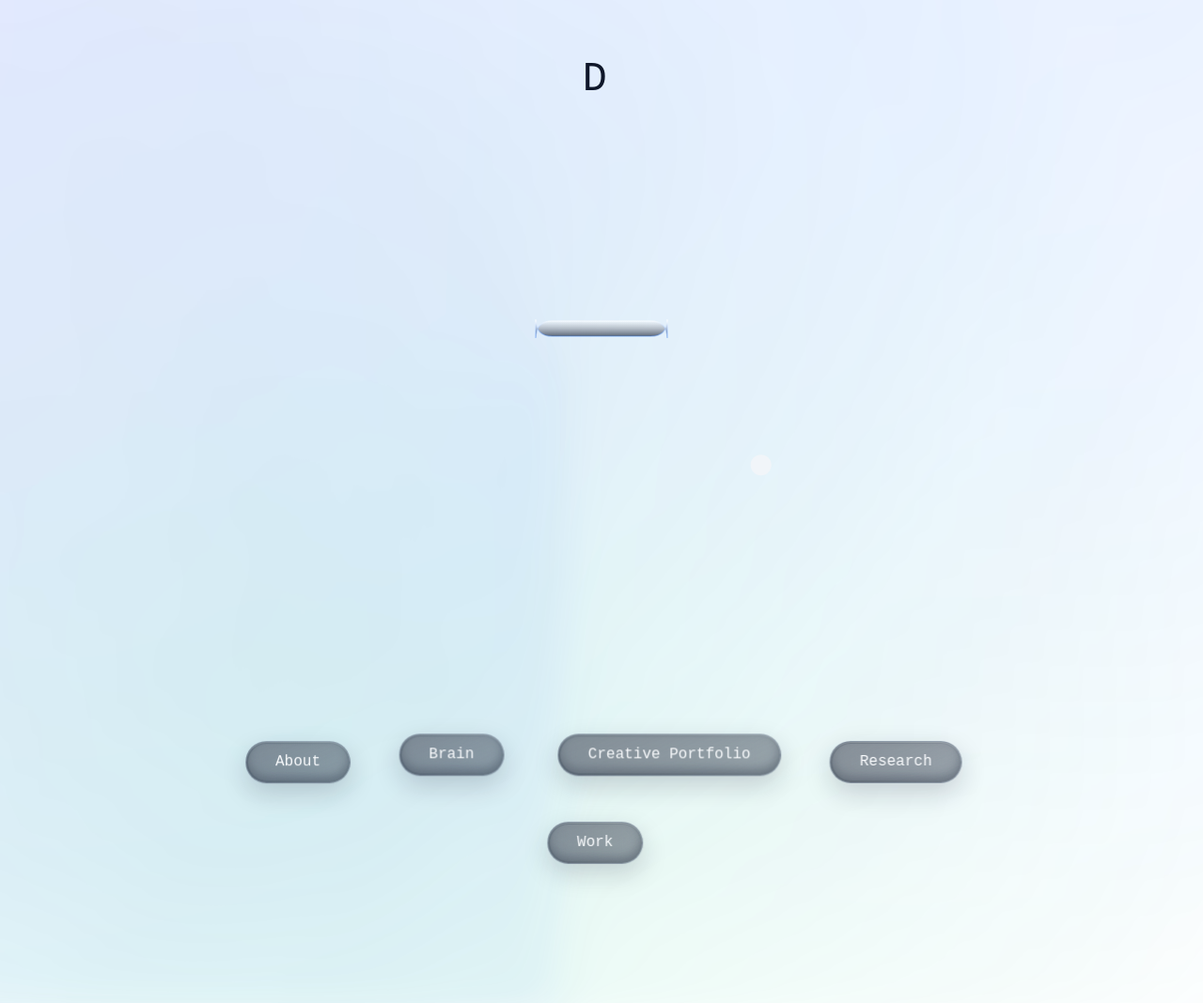
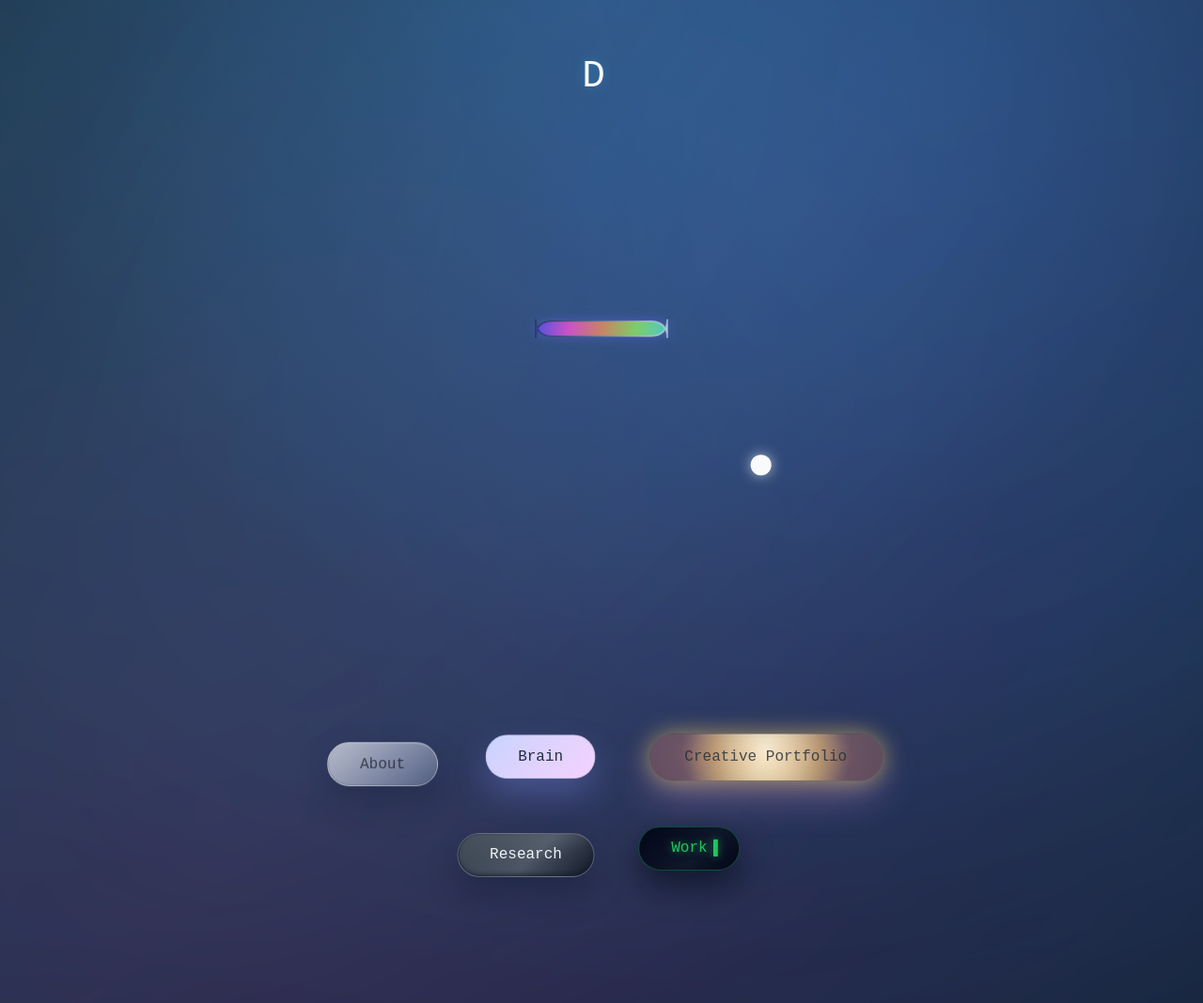
Before and after one commit to AE-BASOL/pong-portfolio, a website built with Vite: page index.html in a window 1280 px wide. Shown: the whole page at 94% size. Built offline with nearby package versions, Linux system fonts and the light colour scheme.

Commit message:
feat: refresh pong portfolio visuals

```diff
--- a/src/main.js
+++ b/src/main.js
@@ -18,7 +18,7 @@ const CONFIG = {
     'Welcome to my interactive portfolio.'
   ],
   canvas: {
-    background: '#0b1729',
+    background: '#030712',
     paddleWidth: 140,
     paddleHeight: 16,
     paddleOffset: 70,
@@ -26,6 +26,14 @@ const CONFIG = {
     ballRadius: 11,
     ballSpeed: 5.6
   }
+};
+
+const BUTTON_THEMES = {
+  About: 'target-link--about',
+  Brain: 'target-link--brain',
+  'Creative Portfolio': 'target-link--creative',
+  Research: 'target-link--research',
+  Work: 'target-link--work'
 };
 
 const canvas = document.getElementById('game');
@@ -43,7 +51,8 @@ const paddle = {
   height: paddleHeight,
   x: canvas.width / 2 - paddleWidth / 2,
   y: paddleOffset,
-  targetX: null
+  targetX: null,
+  glowIntensity: 0
 };
 
 const ball = {
@@ -87,7 +96,8 @@ function buildTargetsNav() {
 
   targetEntries.forEach(([label, url], index) => {
     const link = document.createElement('a');
-    link.className = 'target-link';
+    const themeClass = BUTTON_THEMES[label];
+    link.className = `target-link ${themeClass ?? ''}`.trim();
     link.href = url;
     link.textContent = label;
     link.addEventListener('click', (event) => {
@@ -180,7 +190,7 @@ function drawRoundedRectPath(context, x, y, width, height, radius) {
   context.closePath();
 }
 
-function drawPaddle() {
+function drawPaddle(time) {
   const radius = 18;
   const x = paddle.x;
   const y = paddle.y;
@@ -189,19 +199,27 @@ function drawPaddle() {
   ctx.save();
   drawRoundedRectPath(ctx, x, y, width, height, radius);
 
-  const gradientFill = ctx.createLinearGradient(x, y, x, y + height);
-  gradientFill.addColorStop(0, 'rgba(248, 250, 252, 0.45)');
-  gradientFill.addColorStop(1, 'rgba(15, 23, 42, 0.7)');
+  // Animate a shifting rainbow gradient along the paddle width.
+  const seconds = (time || performance.now()) / 1000;
+  const gradientFill = ctx.createLinearGradient(x, y, x + width, y + height);
+  const hueStart = (seconds * 48) % 360;
+  for (let i = 0; i <= 4; i += 1) {
+    const hue = (hueStart + i * 72) % 360;
+    gradientFill.addColorStop(i / 4, `hsla(${hue}, 80%, 62%, 0.85)`);
+  }
 
   ctx.fillStyle = gradientFill;
-  ctx.globalAlpha = 0.9;
+  ctx.shadowBlur = 12 + paddle.glowIntensity * 28;
+  ctx.shadowColor = `hsla(${hueStart}, 85%, 68%, ${0.55 + paddle.glowIntensity * 0.35})`;
+  ctx.globalAlpha = 0.95;
   ctx.fill();
 
-  const outline = ctx.createLinearGradient(x, y, x, y + height);
-  outline.addColorStop(0, 'rgba(255, 255, 255, 0.55)');
-  outline.addColorStop(1, 'rgba(59, 130, 246, 0.35)');
+  // Soft outline to anchor the paddle against the dark background.
+  const outline = ctx.createLinearGradient(x, y, x + width, y + height);
+  outline.addColorStop(0, 'rgba(15, 23, 42, 0.4)');
+  outline.addColorStop(1, 'rgba(226, 232, 240, 0.55)');
 
-  ctx.lineWidth = 1.5;
+  ctx.lineWidth = 1.8;
   ctx.strokeStyle = outline;
   ctx.globalAlpha = 1;
   ctx.stroke();
@@ -209,10 +227,14 @@ function drawPaddle() {
 }
 
 function drawBall() {
+  ctx.save();
   ctx.beginPath();
-  ctx.fillStyle = '#f1f5f9';
+  ctx.fillStyle = '#f8fafc';
+  ctx.shadowBlur = 14;
+  ctx.shadowColor = 'rgba(248, 250, 252, 0.65)';
   ctx.arc(ball.x, ball.y, ball.radius, 0, Math.PI * 2);
   ctx.fill();
+  ctx.restore();
 }
 
 function animateTargets(dt) {
@@ -292,6 +314,7 @@ function handlePaddleCollision() {
     ball.dx = speed * Math.sin(bounceAngle);
     ball.dy = Math.abs(speed * Math.cos(bounceAngle));
     ball.y = paddle.y + paddle.height + ball.radius + 1;
+    paddle.glowIntensity = 1; // Intensify glow when the ball hits the paddle.
   }
 }
 
@@ -342,6 +365,10 @@ function update(dt) {
   updatePaddleFromKeyboard();
   updatePaddleFromMouse();
 
+  if (paddle.glowIntensity > 0) {
+    paddle.glowIntensity = Math.max(0, paddle.glowIntensity - (dt || 16.67) / 680);
+  }
+
   if (!ball.launched) {
     return;
   }
@@ -361,9 +388,9 @@ function update(dt) {
   }
 }
 
-function render() {
+function render(time) {
   ctx.clearRect(0, 0, canvas.width, canvas.height);
-  drawPaddle();
+  drawPaddle(time);
   drawBall();
 }
 
@@ -372,7 +399,7 @@ function loop(timestamp = 0) {
   lastTime = timestamp;
   animateTargets(dt || 16.67);
   update(dt);
-  render();
+  render(timestamp);
   requestAnimationFrame(loop);
 }
 
--- a/src/style.css
+++ b/src/style.css
@@ -1,12 +1,12 @@
 :root {
-  color-scheme: light;
+  color-scheme: dark;
   font-family: 'IBM Plex Mono', 'Fira Code', 'Source Code Pro', monospace;
-  color: #0f172a;
-  --accent: #2563eb;
-  --surface: #0f172a;
-  --surface-soft: rgba(15, 23, 42, 0.88);
-  --surface-muted: rgba(15, 23, 42, 0.72);
-  --muted: #475569;
+  color: #e2e8f0;
+  --text-primary: #e2e8f0;
+  --text-muted: #a5b4fc;
+  --bg-base: #030712;
+  --bg-alt: #0b1120;
+  --accent: #38bdf8;
 }
 
 * {
@@ -21,36 +21,54 @@ body {
   align-items: center;
   justify-content: flex-start;
   padding: clamp(7rem, 22vh, 12rem) clamp(1.25rem, 4vw, 4.5rem) clamp(3.5rem, 12vh, 6rem);
-  background: #ffffff;
-  color: inherit;
+  background: radial-gradient(circle at top, rgba(56, 189, 248, 0.18), transparent 55%),
+    radial-gradient(circle at 65% 20%, rgba(79, 70, 229, 0.16), transparent 60%),
+    var(--bg-base);
+  color: var(--text-primary);
   position: relative;
-  overflow-x: hidden;
+  overflow: hidden;
 }
 
 .ambient {
   position: fixed;
-  inset: -36vh -42vw;
-  background:
-    radial-gradient(circle at 18% 22%, rgba(99, 102, 241, 0.14), transparent 58%),
-    radial-gradient(circle at 74% 18%, rgba(59, 130, 246, 0.12), transparent 55%),
-    radial-gradient(circle at 38% 78%, rgba(16, 185, 129, 0.12), transparent 60%),
-    conic-gradient(from 180deg at 50% 50%, rgba(37, 99, 235, 0.06), transparent 65%);
-  animation: ambient-drift 28s ease-in-out infinite alternate;
-  filter: blur(24px) saturate(120%);
-  opacity: 0.92;
+  inset: -40vh -50vw;
   pointer-events: none;
   z-index: 0;
+  overflow: hidden;
+}
+
+/* Layered, slow-moving abstract shapes for the background */
+.ambient::before,
+.ambient::after {
+  content: '';
+  position: absolute;
+  inset: -10%;
+  background: radial-gradient(circle at 20% 30%, rgba(94, 234, 212, 0.18), transparent 55%),
+    radial-gradient(circle at 75% 25%, rgba(129, 140, 248, 0.22), transparent 58%),
+    radial-gradient(circle at 40% 80%, rgba(244, 114, 182, 0.16), transparent 65%);
+  filter: blur(40px) saturate(120%);
+  animation: ambient-drift 48s ease-in-out infinite alternate;
+}
+
+.ambient::after {
+  background: radial-gradient(circle at 60% 30%, rgba(56, 189, 248, 0.18), transparent 52%),
+    radial-gradient(circle at 25% 70%, rgba(59, 130, 246, 0.22), transparent 60%),
+    radial-gradient(circle at 80% 60%, rgba(14, 116, 144, 0.18), transparent 65%);
+  animation-duration: 64s;
+  animation-delay: -18s;
+  mix-blend-mode: screen;
+  opacity: 0.85;
 }
 
 @keyframes ambient-drift {
   0% {
-    transform: translate3d(-3%, -2%, 0) scale(1.02) rotate(0.5deg);
+    transform: translate3d(-4%, -3%, 0) scale(1.05) rotate(0.5deg);
   }
   50% {
-    transform: translate3d(1.6%, 1.5%, 0) scale(1.05) rotate(-0.75deg);
+    transform: translate3d(3%, 2%, 0) scale(1.1) rotate(-0.65deg);
   }
   100% {
-    transform: translate3d(3.2%, 2.7%, 0) scale(1.01) rotate(0.9deg);
+    transform: translate3d(6%, 5%, 0) scale(1.03) rotate(0.9deg);
   }
 }
 
@@ -71,26 +89,27 @@ body {
   left: 50%;
   transform: translateX(-50%);
   width: auto;
-  max-width: none;
   margin: 0;
-  font-size: clamp(1.65rem, 3.4vw, 2.85rem);
+  font-size: clamp(1.75rem, 3.6vw, 3rem);
   text-align: center;
-  letter-spacing: 0.035em;
-  color: var(--surface);
+  letter-spacing: 0.04em;
+  color: #f8fafc;
   min-height: 3.2rem;
   display: flex;
-  flex-wrap: wrap;
   align-items: center;
   justify-content: center;
   padding: 0 clamp(2.8rem, 11vw, 7.5rem);
   z-index: 2;
-  line-height: 1.32;
+  line-height: 1.2;
+  white-space: nowrap;
+  overflow: hidden;
+  text-shadow: 0 0 12px rgba(56, 189, 248, 0.35);
 }
 
 .typewriter::after {
   content: '|';
   display: inline-block;
-  margin-left: 0.2rem;
+  margin-left: 0.35rem;
   width: 0.6rem;
   color: var(--accent);
   animation: blink 1.1s steps(1) infinite;
@@ -119,11 +138,11 @@ body {
 
 #game {
   width: 720px;
+  max-width: min(720px, 100%);
   display: block;
   margin: 0 auto;
   background: transparent;
   border: none;
-  box-shadow: none;
 }
 
 #targets {
@@ -141,19 +160,12 @@ body {
   display: inline-flex;
   align-items: center;
   justify-content: center;
-  padding: 0.78rem 1.95rem;
-  border-radius: 1.5rem;
+  padding: 0.85rem 2.1rem;
+  border-radius: 1.6rem;
   font-size: 1rem;
   text-decoration: none;
   color: #f8fafc;
-  background: linear-gradient(150deg, rgba(15, 23, 42, 0.55), rgba(30, 41, 59, 0.4));
-  border: 1px solid rgba(148, 163, 184, 0.38);
-  backdrop-filter: blur(20px);
-  box-shadow:
-    inset 0 1px 0 rgba(255, 255, 255, 0.16),
-    inset 0 -6px 12px rgba(15, 23, 42, 0.35),
-    0 10px 28px rgba(15, 23, 42, 0.18);
-  transition: transform 0.35s ease, box-shadow 0.35s ease, background 0.35s ease, color 0.35s ease;
+  transition: transform 0.35s ease, filter 0.35s ease, box-shadow 0.35s ease, background 0.35s ease;
   --hover-lift: 0px;
   --hover-scale: 1;
   --float-x: 0px;
@@ -166,37 +178,162 @@ body {
       0
     )
     scale(var(--hover-scale));
-}
-
-.target-link::after {
-  content: '';
-  position: absolute;
-  inset: 2px;
-  border-radius: inherit;
-  background: linear-gradient(160deg, rgba(255, 255, 255, 0.18), rgba(148, 163, 184, 0));
-  opacity: 0.75;
-  pointer-events: none;
+  box-shadow: 0 10px 34px rgba(8, 47, 73, 0.22);
+  overflow: hidden;
 }
 
 .target-link:hover,
 .target-link:focus-visible {
-  --hover-lift: 6px;
-  --hover-scale: 1.02;
-  box-shadow:
-    inset 0 1px 0 rgba(255, 255, 255, 0.2),
-    inset 0 -6px 12px rgba(59, 130, 246, 0.28),
-    0 18px 44px rgba(37, 99, 235, 0.28),
-    0 0 30px rgba(59, 130, 246, 0.35);
-  background: linear-gradient(150deg, rgba(37, 99, 235, 0.58), rgba(30, 41, 59, 0.4));
+  --hover-lift: 9px;
+  --hover-scale: 1.06;
+  filter: brightness(1.1);
+}
+
+/* About: frosted glass */
+.target-link--about {
+  background: linear-gradient(135deg, rgba(241, 245, 249, 0.55), rgba(148, 163, 184, 0.3));
+  color: #0f172a;
+  border: 1px solid rgba(255, 255, 255, 0.4);
+  backdrop-filter: blur(26px) saturate(140%);
+  box-shadow: inset 0 1px 0 rgba(255, 255, 255, 0.35), 0 18px 36px rgba(15, 23, 42, 0.28);
+}
+
+.target-link--about::before {
+  content: '';
+  position: absolute;
+  inset: 1px;
+  border-radius: inherit;
+  background: linear-gradient(150deg, rgba(255, 255, 255, 0.35), rgba(148, 163, 184, 0.08));
+  opacity: 0.8;
+  pointer-events: none;
+}
+
+/* Brain: lo-fi pastel gradient with texture */
+.target-link--brain {
+  background: linear-gradient(135deg, #c7d2fe, #f5d0fe);
+  color: #1e293b;
+  border: 1px solid rgba(148, 163, 184, 0.4);
+  box-shadow: 0 16px 34px rgba(129, 140, 248, 0.32);
+}
+
+.target-link--brain::before {
+  content: '';
+  position: absolute;
+  inset: 0;
+  border-radius: inherit;
+  background: repeating-linear-gradient(
+      125deg,
+      rgba(255, 255, 255, 0.2) 0px,
+      rgba(255, 255, 255, 0.2) 2px,
+      rgba(255, 255, 255, 0.08) 2px,
+      rgba(255, 255, 255, 0.08) 4px
+    );
+  mix-blend-mode: soft-light;
+  opacity: 0.4;
+  pointer-events: none;
+}
+
+/* Creative Portfolio: glowing orb */
+.target-link--creative {
+  border-radius: 999px;
+  padding: 1rem 2.35rem;
+  background: radial-gradient(circle at 50% 38%, rgba(255, 255, 255, 0.85), rgba(254, 215, 170, 0.4) 45%, rgba(240, 171, 252, 0.1) 70%),
+    radial-gradient(circle at 50% 50%, rgba(251, 191, 36, 0.75), rgba(249, 115, 22, 0.2) 65%);
+  color: #1f2937;
+  text-shadow: 0 0 18px rgba(249, 115, 22, 0.55);
+  box-shadow: 0 0 25px rgba(252, 211, 77, 0.55), 0 18px 42px rgba(240, 171, 252, 0.28);
+  animation: orb-pulse 5s ease-in-out infinite;
+}
+
+.target-link--creative::before {
+  content: '';
+  position: absolute;
+  inset: -20%;
+  border-radius: inherit;
+  background: radial-gradient(circle, rgba(255, 244, 199, 0.4), transparent 70%);
+  filter: blur(18px);
+  animation: orb-ambient 6s ease-in-out infinite;
+  pointer-events: none;
+}
+
+@keyframes orb-pulse {
+  0%,
+  100% {
+    box-shadow: 0 0 25px rgba(252, 211, 77, 0.55), 0 18px 42px rgba(240, 171, 252, 0.28);
+  }
+  50% {
+    box-shadow: 0 0 36px rgba(252, 211, 77, 0.8), 0 22px 54px rgba(240, 171, 252, 0.4);
+  }
+}
+
+@keyframes orb-ambient {
+  0%,
+  100% {
+    opacity: 0.55;
+    transform: scale(0.96);
+  }
+  50% {
+    opacity: 0.85;
+    transform: scale(1.05);
+  }
+}
+
+/* Research: metallic industrial */
+.target-link--research {
+  background: linear-gradient(135deg, #1f2937, #4b5563 55%, #111827 100%);
+  border: 1px solid rgba(148, 163, 184, 0.45);
+  color: #f1f5f9;
+  box-shadow: inset 0 1px 0 rgba(255, 255, 255, 0.1), inset 0 -2px 4px rgba(17, 24, 39, 0.7),
+    0 18px 32px rgba(15, 23, 42, 0.35);
+}
+
+.target-link--research::before {
+  content: '';
+  position: absolute;
+  inset: 1px;
+  border-radius: inherit;
+  background: linear-gradient(160deg, rgba(209, 213, 219, 0.25), rgba(59, 130, 246, 0) 65%);
+  opacity: 0.85;
+  pointer-events: none;
+}
+
+/* Work: terminal inspired */
+.target-link--work {
+  background: linear-gradient(135deg, #020617, #0f172a 60%, #020617 100%);
+  border: 1px solid rgba(34, 197, 94, 0.32);
+  color: #22c55e;
+  font-family: 'Source Code Pro', 'IBM Plex Mono', monospace;
+  text-shadow: 0 0 8px rgba(34, 197, 94, 0.6);
+  box-shadow: 0 16px 34px rgba(3, 7, 18, 0.6);
+}
+
+.target-link--work::after {
+  content: '▌';
+  position: absolute;
+  right: 1.1rem;
+  animation: cursor-flash 1.2s steps(1) infinite;
+  opacity: 0;
+}
+
+.target-link--work:hover::after,
+.target-link--work:focus-visible::after {
+  opacity: 1;
+}
+
+@keyframes cursor-flash {
+  0%,
+  50% {
+    opacity: 1;
+  }
+  51%,
+  100% {
+    opacity: 0;
+  }
 }
 
 .target-link--hit {
-  box-shadow:
-    inset 0 1px 0 rgba(255, 255, 255, 0.22),
-    inset 0 -8px 16px rgba(59, 130, 246, 0.4),
-    0 0 36px rgba(37, 99, 235, 0.48),
-    0 18px 44px rgba(37, 99, 235, 0.34);
-  background: linear-gradient(150deg, rgba(59, 130, 246, 0.75), rgba(30, 64, 175, 0.46));
+  filter: brightness(1.2) saturate(1.15);
+  box-shadow: 0 0 36px rgba(56, 189, 248, 0.48), 0 18px 50px rgba(37, 99, 235, 0.34);
 }
 
 .target-link--dodge {
@@ -216,6 +353,7 @@ body {
 
   .typewriter {
     padding: 0 clamp(1.4rem, 10vw, 3.4rem);
+    font-size: clamp(1.6rem, 6vw, 2.2rem);
   }
 }
 
@@ -224,10 +362,6 @@ body {
     padding: clamp(5.4rem, 30vh, 8.4rem) clamp(0.85rem, 8vw, 1.4rem) clamp(2.2rem, 22vh, 3.6rem);
   }
 
-    .typewriter {
-      font-size: clamp(1.45rem, 7vw, 2.05rem);
-    }
-
   .target-link {
     padding: 0.7rem 1.35rem;
   }
--- a/src/typewriter.js
+++ b/src/typewriter.js
@@ -1,6 +1,43 @@
 const DEFAULT_SPEED = 80;
 const DELETE_SPEED = 45;
 const PAUSE_BETWEEN = 1400;
+const MIN_SCALE = 0.72;
+
+function setupLayout(element, phrases) {
+  if (!phrases.length) return () => {};
+  const longest = phrases.reduce((acc, phrase) => (phrase.length > acc.length ? phrase : acc), '');
+
+  const previous = element.textContent;
+  element.textContent = longest;
+
+  const computed = getComputedStyle(element);
+  const baseFontSize = parseFloat(computed.fontSize);
+  const width = Math.ceil(element.scrollWidth);
+
+  element.dataset.baseFontSize = baseFontSize.toString();
+  element.dataset.baseWidth = width.toString();
+  element.style.width = `${width}px`;
+
+  element.textContent = previous;
+
+  function updateScale() {
+    const baseWidth = Number(element.dataset.baseWidth);
+    const baseSize = Number(element.dataset.baseFontSize);
+    if (!baseWidth || !baseSize) return;
+
+    const margin = 40;
+    const available = Math.max(180, window.innerWidth - margin * 2);
+    const scale = Math.min(1, available / baseWidth);
+    const clampedScale = Math.max(MIN_SCALE, scale);
+    element.style.fontSize = `${(baseSize * clampedScale).toFixed(2)}px`;
+    element.style.width = `${baseWidth * clampedScale}px`;
+  }
+
+  updateScale();
+  window.addEventListener('resize', updateScale);
+
+  return () => window.removeEventListener('resize', updateScale);
+}
 
 /**
  * Creates a looping typewriter effect on the provided element.
@@ -8,6 +45,7 @@ const PAUSE_BETWEEN = 1400;
  * @param {string[]} phrases
  */
 export function createTypewriter(el, phrases) {
+  const teardownLayout = setupLayout(el, phrases);
   let phraseIndex = 0;
   let charIndex = 0;
   let isDeleting = false;
@@ -37,5 +75,8 @@ export function createTypewriter(el, phrases) {
 
   type();
 
-  return () => clearTimeout(frameRequest);
+  return () => {
+    clearTimeout(frameRequest);
+    teardownLayout();
+  };
 }
```
Also changed, not shown: README.md, 1 other file. Lines whose indentation alone changed are shown as unchanged.
